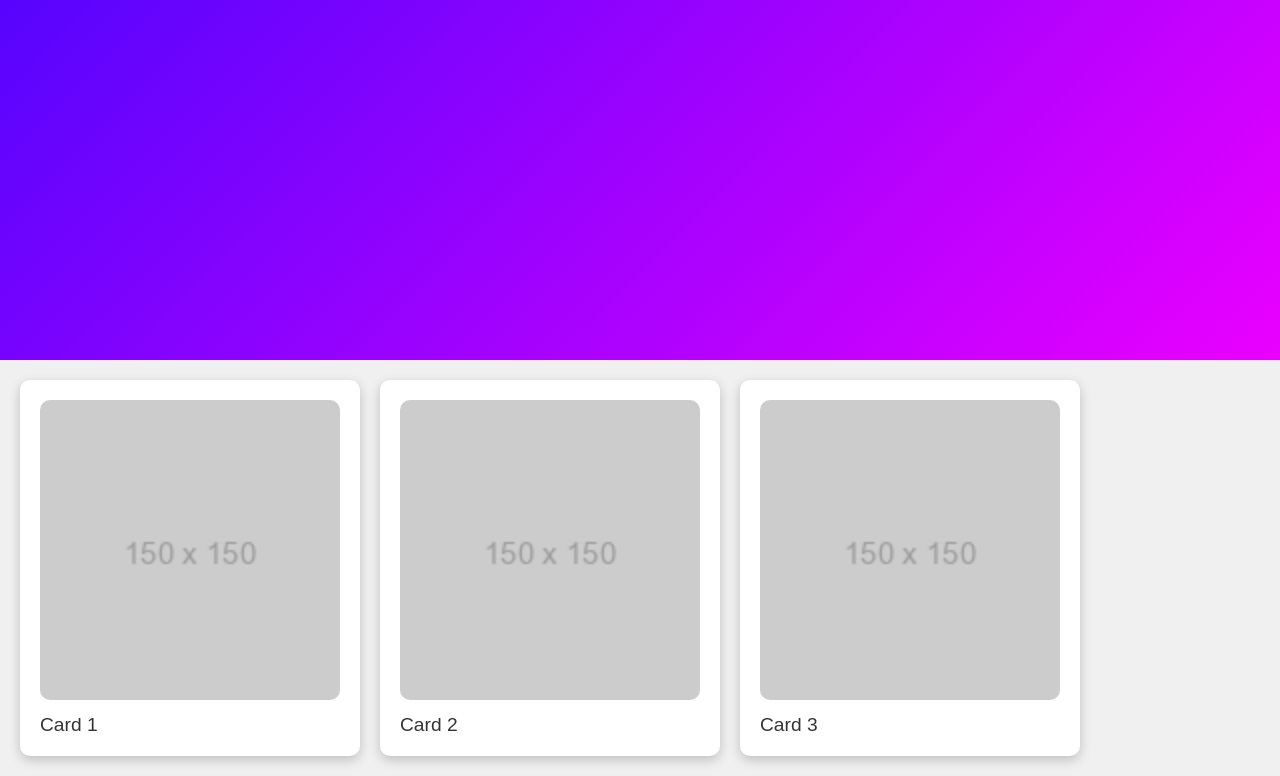
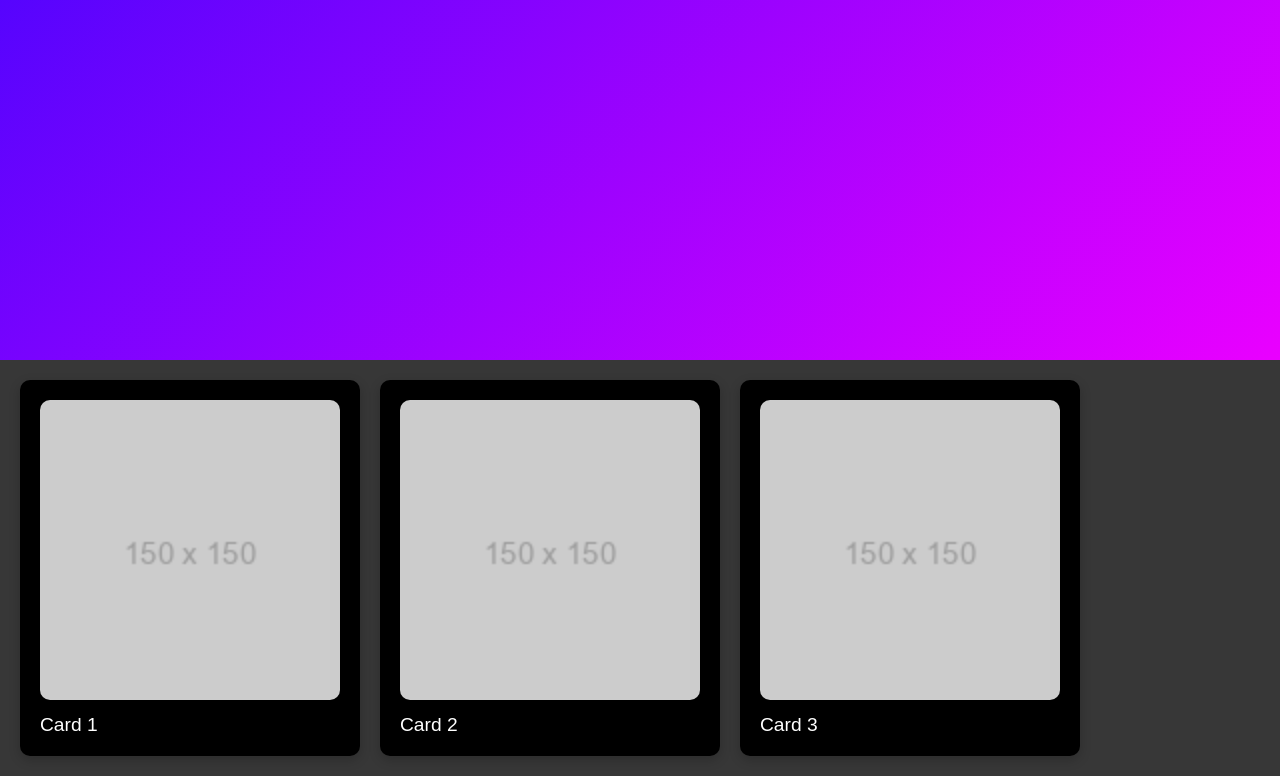
Before and after one commit to Sarmad426/web-design, a plain HTML site: page css-animations/3-fade-animation-on-scroll/index.html in a window 1280 px wide. Shown: the part 440-1216 px from the top of the page. Drawn offline with Linux system fonts and the dark colour scheme.

Commit message:
refactor: Improved css code

```diff
--- a/css-animations/3-fade-animation-on-scroll/styles.css
+++ b/css-animations/3-fade-animation-on-scroll/styles.css
@@ -53,6 +53,9 @@ main {
   transform: translateX(-200px);
   transition: opacity 1s ease-in-out, transform 1s ease-in-out,
     box-shadow 0.3s ease-in-out;
+  &:hover {
+    box-shadow: 0 8px 16px rgba(0, 0, 0, 0.3);
+  }
 }
 
 .card img {
@@ -71,6 +74,18 @@ main {
   transform: translateX(0);
 }
 
-.card:hover {
-  box-shadow: 0 8px 16px rgba(0, 0, 0, 0.3);
+@media (prefers-color-scheme: dark) {
+  body {
+    background-color: #373737;
+    color: #fefefe;
+  }
+  .card {
+    background-color: black;
+    &:hover {
+      box-shadow: 0 8 16 rgba(240, 240, 240, 0.8);
+    }
+    p {
+      color: white;
+    }
+  }
 }
```
